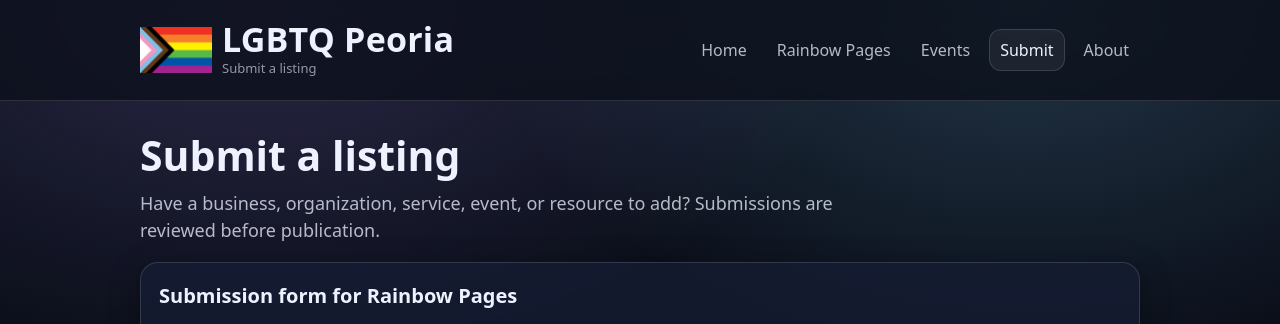
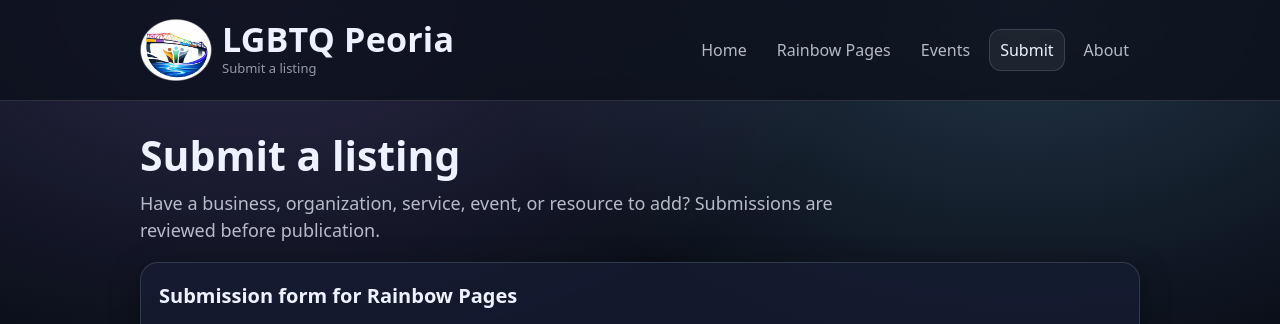
Before and after one commit to choralsinger82/lgbtqpeoria.org, a plain HTML site: page submit.html in a window 1280 px wide. Shown: the top 324 px of the page. Drawn offline with Linux system fonts and the light colour scheme.

Commit message:
Update submit.html

```diff
--- a/submit.html
+++ b/submit.html
@@ -15,7 +15,7 @@
       <div class="brand">
         <div class="brand-mark">
           <img
-            src="assets/flag.webp"
+            src="assets/logo2.png"
             alt=""
             aria-hidden="true"
           />
```
